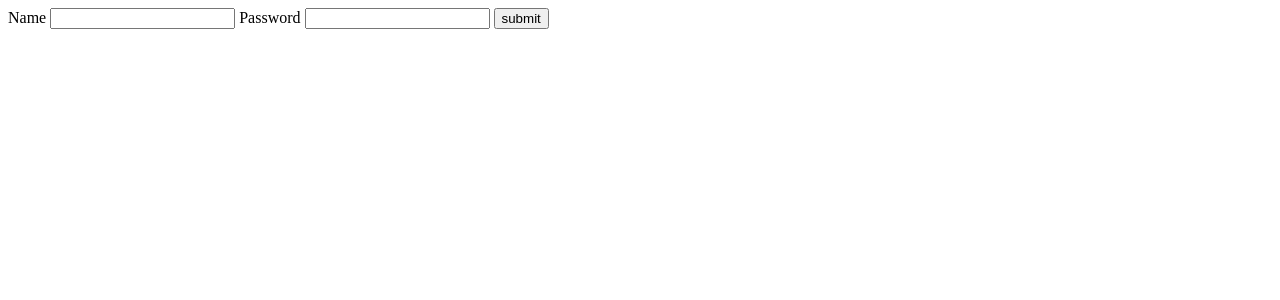
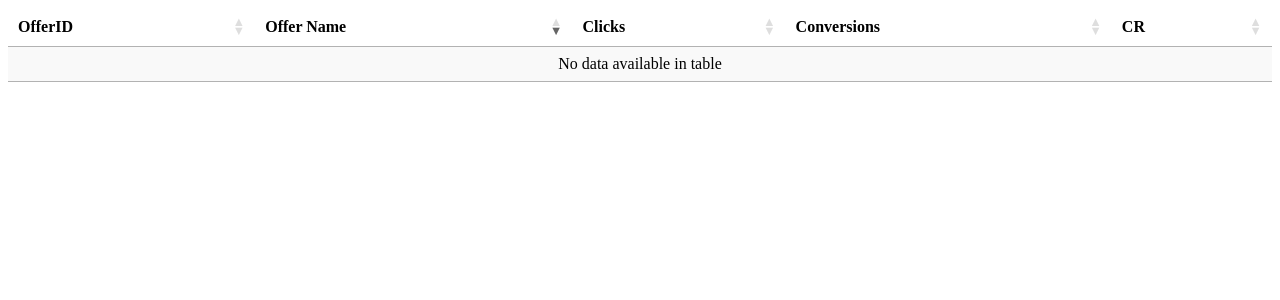
Before and after one commit to shubhrant999/app, a Flask app: page / in a window 1280 px wide. Shown: the top 300 px of the page. Run offline with Flask 2, Linux system fonts and the light colour scheme; data that the repository does not hold is empty; some libraries are stand-ins or nearby versions.

Commit message:
9 december first

```diff
--- a/app.py
+++ b/app.py
@@ -1,8 +1,11 @@
 from flask import Flask, request, jsonify, render_template
 from service import ToDoService
 from models import Schema
+import json,requests
+from urllib import parse
+from datetime import datetime, timedelta
 
-import json,requests
+
 
 # app = Flask(__name__)
 app = Flask(__name__, template_folder='templates')
@@ -37,21 +40,17 @@ app = Flask(__name__, template_folder='templates')
 #     return 'Updated successfully'
 
 
-@app.route('/')
-def index():
-    return render_template('index.html')
-
+# @app.route('/test')
+# def index():
+#     return render_template('index.html')
 
 @app.route('/login', methods=["POST"])
 def login():
     if request.method=='POST':
-        name = request.form['name']
-        password = request.form['pwd']
-        mydic = {name,password}
-        return render_template('success.html', data=mydic)
+        result = request.form
+        return render_template('success.html', result=result)
     else:
         return render_template('success.html', name='wrong method type')
-
 
 @app.route("/todo", methods=["GET"])
 def list_todo():
@@ -73,6 +72,42 @@ def delete_item(item_id):
     return jsonify(ToDoService().delete(item_id))
 
 
+@app.route('/')
+def index():
+    dayCheck = 1000
+    json_data = fetch_offerlist()
+    if json_data is not None:
+        return render_template('success.html', json_data = json_data, dayCheck= dayCheck)
+    else:
+        return 'Something went wrong with api call.'
+
+
+def fetch_offerlist():
+    x = datetime.now()
+    today = x.strftime("%Y-%m-%d")
+    yesterday = (datetime.now() - timedelta(1)).strftime('%Y-%m-%d')
+
+    payload = {}
+    payload['limit'] = '500'
+    payload['filter[date_from]'] = yesterday
+    payload['filter[date_to]'] = today
+    payload['slice[0]'] = 'offer'
+    payload['orderType'] = 'desc'
+    payload['order[0]'] = 'raw'
+    payload['page'] = 1
+    endpoint = 'http://api.xapads.affise.com/3.0/stats/custom'
+    if payload is not None:
+      url = endpoint + '?' + parse.urlencode(payload)
+    response = requests.get(url, headers={'API-Key': 'e07d9cae9b1d6191e29b7597c59b837ce2fb784c'})
+
+    json_data = response.json() if response and response.status_code == 200 else None
+    return json_data
+
+
+
+
+
+
 
 if __name__ == "__main__":
     Schema()
--- a/templates/success.html
+++ b/templates/success.html
@@ -1,7 +1,64 @@
 <html>
+        <head>
+            <meta http-equiv="Content-Type" content="text/html; charset=utf-8" />
+            <title>Affise Count Report</title>
+            <script src="http://code.jquery.com/jquery-1.10.2.js"></script>
+            <script src="http://code.jquery.com/ui/1.11.0/jquery-ui.js"></script>
+            <link rel="stylesheet" href="http://code.jquery.com/ui/1.11.0/themes/smoothness/jquery-ui.css">
+           <script src="https://cdn.datatables.net/1.10.10/js/jquery.dataTables.min.js"></script>
+            <link rel="stylesheet" href="https://cdn.datatables.net/1.10.10/css/jquery.dataTables.min.css">
+
+            <style>
+              .dataTables_length {
+                display:none;
+              }
+              #example_filter{
+                display: none
+              }
+            </style>
+            <script>
+              $(document).ready(function(){
+                $('#example').DataTable({
+                  bInfo: false,
+                  bLengthChange: false,
+                  bPaginate: false,
+                  pageLength: 100,
+                  dom: 'Bfrtip',
+                  order: [[ 1, "desc" ]],
+                });
+              } );
+            </script>
+        </head>
+
     <body>
-        {% for x in data %}
-        <p>{{ x }}</p>
-        {% endfor %}
+
+        <table id="example" class="display" style="width:100%">
+            <thead>
+                <tr>
+                    <th> OfferID </th>
+                    <th> Offer Name </th>
+                    <th> Clicks </th>
+                    <th> Conversions </th>
+                    <th> CR </th>
+                </tr>
+            </thead>
+            <body>
+                {% if json_data and 'stats' in json_data %}
+                    {% for stat in json_data['stats'] %}
+                        {% if stat['actions']['total'].get('count') > dayCheck %}
+                            <tr>
+                                <td>{{ stat['slice']['offer'].get('id') }}</td>
+                                <td>{{ stat['slice']['offer'].get('title') }}</td>
+                                <td>{{ stat['traffic'].get('raw') }}</td>
+                                <td>{{ stat['actions']['total'].get('count') }}</td>
+                                <td>{{ stat['cr'].get('total') }}</td>
+                            </tr>
+                        {% endif %}
+                    {% endfor %}
+                {% endif %}
+            </body>
+</table>
+
+
     </body>
 </html>
```
